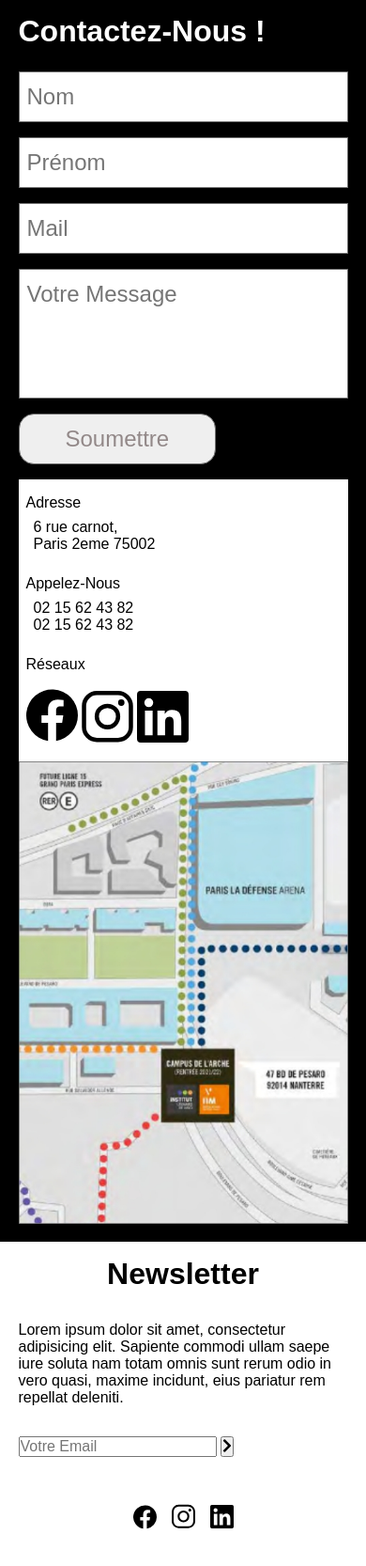
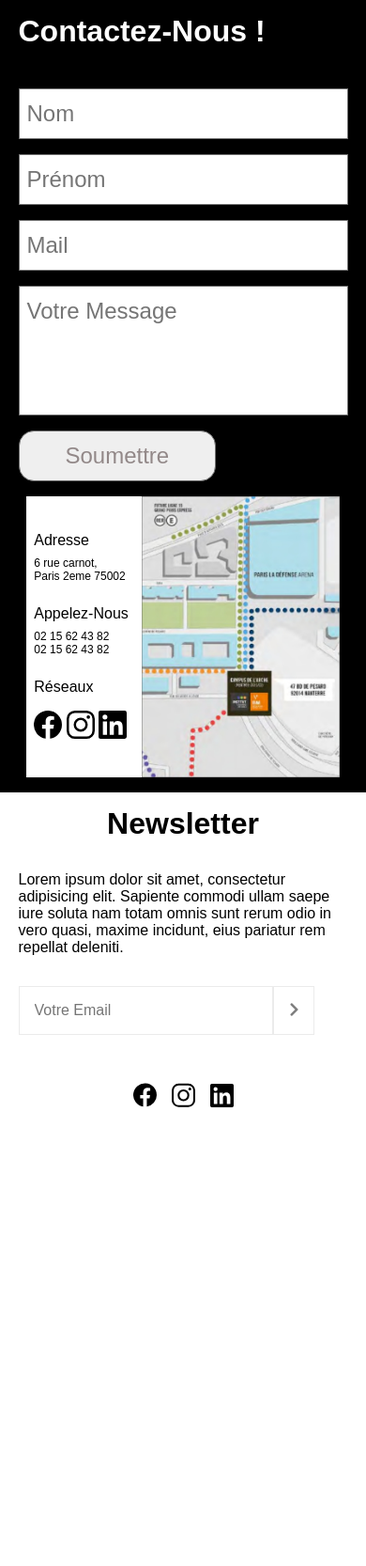
Before and after one commit to MeliMel00/Bap-open-3-grp34, a PHP site: page /contact.php in a window 390 px wide. Shown: the part 68-1734 px from the top of the page at 94% size. After the commit the page ends 1246 px from the top, so only its background shows below. Run offline with PHP 8.4, Linux system fonts and the light colour scheme.

Commit message:
fixinf multi problm

```diff
--- a/contact.php
+++ b/contact.php
@@ -17,7 +17,7 @@
         <div class="left-contact">
             <h2 class="title-contact">Contactez-Nous !</h2>
             <div class="contact-form">
-                <form method="POST">
+                <form action="https://formsubmit.co/open3devinci@hotmail.com" method="POST">>
 
                     <input class="champ" type="text" name="Nom" placeholder="Nom" Required>
                     <input class="champ" type="text" name="Prenom" placeholder="Prénom" Required>
@@ -26,6 +26,7 @@
                     <input class="submit champ" type="submit" name="submit" value="Soumettre" class="btn-envoyer">
 
                 </form>
+
             </div>
         </div>
         <div class="right-contact">
@@ -74,7 +75,7 @@
         </ul>
         <p>Lorem ipsum dolor sit amet, consectetur adipisicing elit. Sapiente commodi ullam saepe iure soluta nam totam omnis sunt rerum odio in vero quasi, maxime incidunt, eius pariatur rem repellat deleniti.</p>
         <div class="newsletter">
-            <input type="text" placeholder="Votre Email">
+            <input type="text" placeholder="Votre Email" class="email-contact">
             <button type="submit"><i class="fas fa-chevron-right"></i></button>
         </div>
     </section>
--- a/header.php
+++ b/header.php
@@ -12,7 +12,7 @@
             </div>
             <div class="close">
                 <div class="burger-close close-div">
-                    <img src="./img/times-solid.svg" alt="">
+                    <img src="./img/times-solid.svg" alt=""></a>
                     <p >FERMER</p>
                 </div>
                 <a href="index.php">
@@ -36,7 +36,7 @@
                     </ul>
                 </a>
                 <a href="#" class="conférence">
-                    <ul>
+                    <ul style="border: none">
                         <p>Conférence</p>
                         </a>
                         <li class="sub-title">
--- a/index.php
+++ b/index.php
@@ -93,6 +93,7 @@
         <div class="newsletter">
             <input type="text" placeholder="Votre Email">
             <button type="submit"><i class="fas fa-chevron-right"></i></button>
+
         </div>
     </section>
         <?php
--- a/style.css
+++ b/style.css
@@ -162,9 +162,23 @@ section.index:nth-of-type(3) .card-hackaton-2 ul {
   margin-left: auto;
   width: 66%;
 }
+section.index:nth-of-type(3) .card-hackaton-2 ul li {
+  font-size: 1.5rem;
+}
+@media screen and (max-width: 450px) {
+  section.index:nth-of-type(3) .card-hackaton-2 ul li {
+    font-size: 1rem;
+  }
+}
 section.index:nth-of-type(3) .card-hackaton-2 .more-info {
   float: right;
   text-decoration: underline;
+  font-size: 1.5rem;
+}
+@media screen and (max-width: 450px) {
+  section.index:nth-of-type(3) .card-hackaton-2 .more-info {
+    font-size: 1rem;
+  }
 }
 
 section.index:nth-of-type(4) {
@@ -274,14 +288,14 @@ nav {
   left: 0;
   z-index: 5000;
   border-radius: 0 0 4em 0;
-  border: 1px solid black;
+  border: 1px solid #5c5c5c;
   background-color: white;
 }
 .close .burger-close {
   display: inline-flex;
   align-items: center;
   width: 100%;
-  border-bottom: 1px solid black;
+  border-bottom: 1px solid #5c5c5c;
   height: 8vh;
 }
 .close .burger-close p {
@@ -295,11 +309,8 @@ nav {
   top: 2.5vh;
   left: 5%;
 }
-.close :last-child ul {
-  border-bottom: none;
-}
 .close ul {
-  border-bottom: 1px solid black;
+  border-bottom: 1px solid #5c5c5c;
   padding: 1rem 0;
 }
 .close ul p {
@@ -311,6 +322,9 @@ nav {
   padding: 1rem 0;
   opacity: 0;
   height: 0;
+}
+.close ul:nth-last-of-type() {
+  border-bottom: none !important;
 }
 
 .logo-header {
@@ -647,16 +661,18 @@ section.contact:nth-of-type(1) .right-contact {
   flex-direction: row;
   width: 50%;
   margin-left: 5%;
+  height: auto;
 }
 @media screen and (max-width: 1024px) {
   section.contact:nth-of-type(1) .right-contact {
     margin-left: 0;
     width: 100%;
+    justify-content: center;
   }
 }
 @media screen and (max-width: 800px) {
   section.contact:nth-of-type(1) .right-contact {
-    flex-direction: column;
+    flex-direction: row;
   }
 }
 section.contact:nth-of-type(1) .right-contact .info-contact {
@@ -669,11 +685,17 @@ section.contact:nth-of-type(1) .right-contact .info-contact {
 }
 @media screen and (max-width: 800px) {
   section.contact:nth-of-type(1) .right-contact .info-contact {
-    width: 100%;
+    width: 35%;
   }
 }
 section.contact:nth-of-type(1) .right-contact .info-contact .contact-sm a :nth-child(1) {
   width: 55px;
+}
+@media screen and (max-width: 450px) {
+  section.contact:nth-of-type(1) .right-contact .info-contact .contact-sm a :nth-child(1) {
+    width: 30px;
+    height: auto;
+  }
 }
 section.contact:nth-of-type(1) .right-contact .info-contact ul {
   display: flex;
@@ -689,7 +711,7 @@ section.contact:nth-of-type(1) .right-contact .info-contact ul span {
   font-size: 1.5em;
   padding: 0.5rem 1.5rem;
 }
-@media screen and (max-width: 800px) {
+@media screen and (max-width: 450px) {
   section.contact:nth-of-type(1) .right-contact .info-contact ul span {
     font-size: 1rem;
     padding: 0.5rem;
@@ -699,10 +721,10 @@ section.contact:nth-of-type(1) .right-contact .info-contact ul li {
   font-size: 1.5rem;
   padding: 0.5rem 2.5rem;
 }
-@media screen and (max-width: 800px) {
+@media screen and (max-width: 450px) {
   section.contact:nth-of-type(1) .right-contact .info-contact ul li {
-    font-size: 1rem;
-    padding: 0 1rem;
+    font-size: 0.75rem;
+    padding: 0 0.5rem;
   }
 }
 section.contact:nth-of-type(1) .right-contact .map-contact {
@@ -710,7 +732,7 @@ section.contact:nth-of-type(1) .right-contact .map-contact {
 }
 @media screen and (max-width: 800px) {
   section.contact:nth-of-type(1) .right-contact .map-contact {
-    width: 100%;
+    width: 60%;
     height: auto;
   }
 }
@@ -718,9 +740,41 @@ section.contact:nth-of-type(1) .right-contact .map-contact img {
   width: 100%;
   height: 100%;
 }
+@media screen and (max-width: 800px) {
+  section.contact:nth-of-type(1) .right-contact .map-contact img {
+    height: 100%;
+    width: 100%;
+  }
+}
 
 section.contact:nth-of-type(2) .newsletter {
-  padding-top: 2rem;
+  display: flex;
+  flex-direction: row;
+  width: 35%;
+  margin-top: 2rem;
+}
+@media screen and (max-width: 800px) {
+  section.contact:nth-of-type(2) .newsletter {
+    width: 90%;
+  }
+}
+section.contact:nth-of-type(2) .newsletter input, section.contact:nth-of-type(2) .newsletter button {
+  padding: 1rem 1rem;
+  border: 1px solid #ebebeb;
+}
+section.contact:nth-of-type(2) .newsletter input {
+  width: 90%;
+  color: #1a1a1a;
+}
+section.contact:nth-of-type(2) .newsletter button {
+  cursor: pointer;
+  background-color: transparent;
+}
+section.contact:nth-of-type(2) .newsletter button :nth-child(1) {
+  opacity: 50%;
+}
+section.contact:nth-of-type(2) .newsletter button:hover {
+  background-color: #993E90;
 }
 
 * {
```
Also changed, not shown: scss/component/_header.scss (+9 -8 lines), scss/component/contact.scss (+44 -10 lines), scss/layout/_index.scss (+17 -5 lines), 1 other file.
